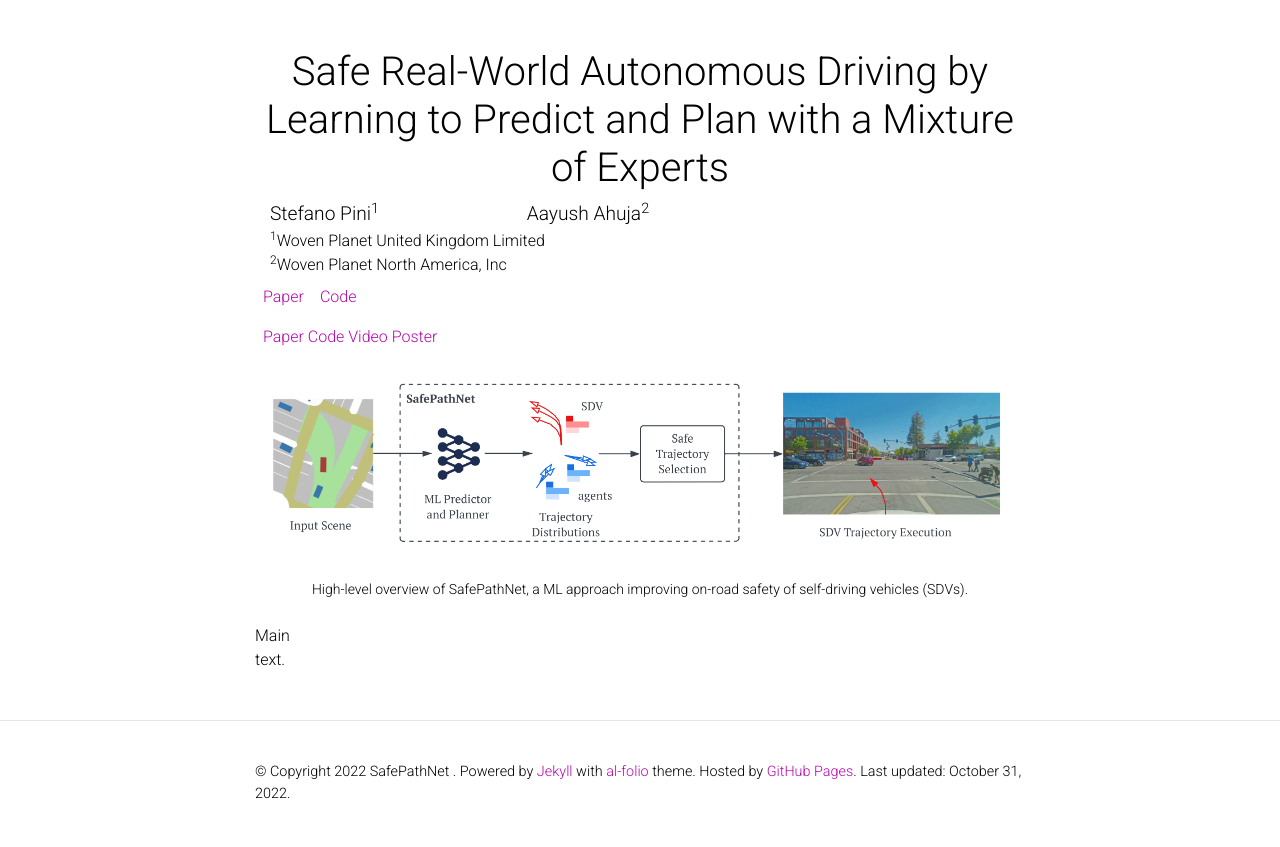
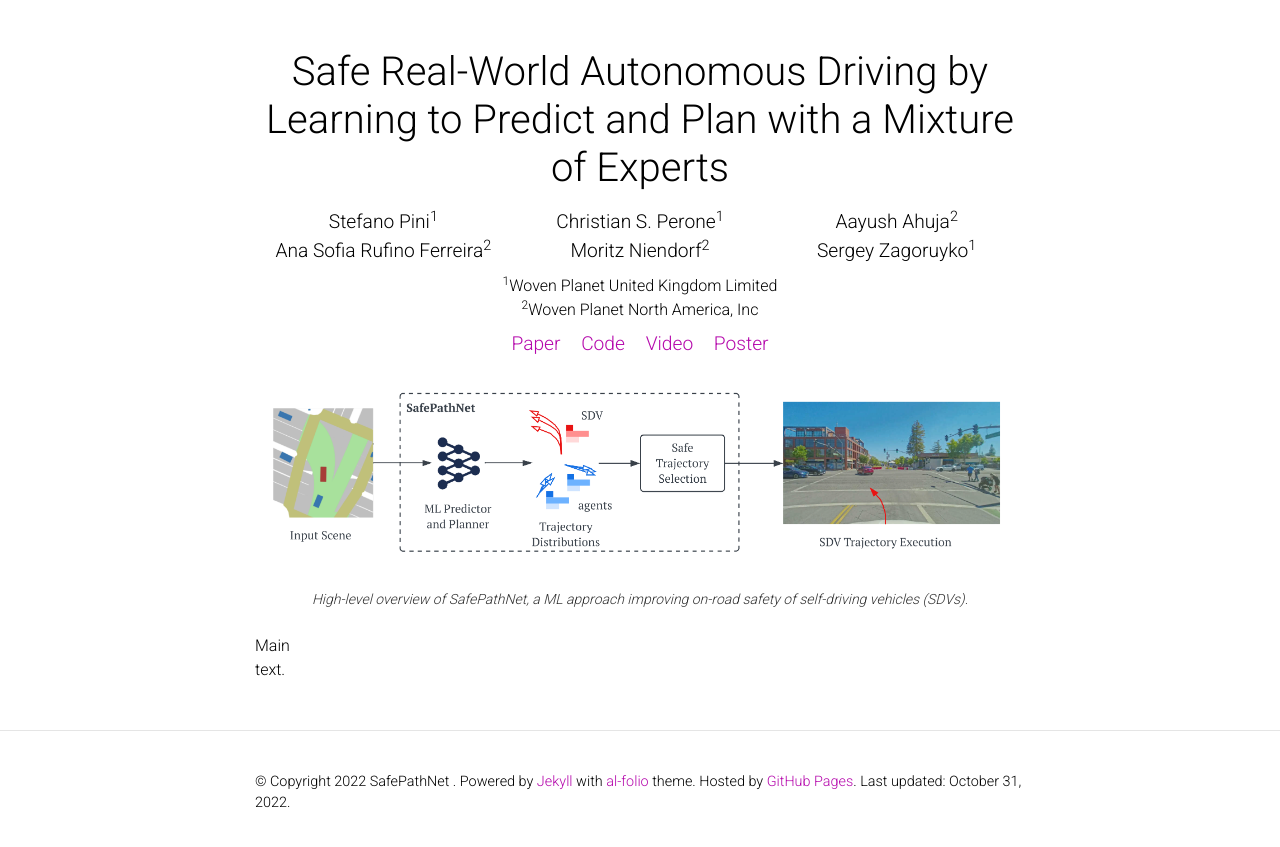
Before and after one commit to wp-research-uk/safepathnet, a Jekyll site: the page built from _pages/home.md, in a window 1280 px wide. Shown: the top 847 px of the page. Built offline with Jekyll 4.4.1, drawn with Linux system fonts in a browser that asks for light colours; full-size pictures stand in for the smaller copies a plugin makes; comment, search, counter and statistics services are not loaded; a style sheet for code colours, icons or effects is not loaded.

Commit message:
Update content

```diff
--- a/_layouts/home.html
+++ b/_layouts/home.html
@@ -17,27 +17,27 @@
 
       <!-- home.html -->
       <div class="post">
-        <header class="post-header">
-          <h1 class="post-title text-center mb-2">
+        <header class="post-header pb-3">
+          <h1 class="post-title text-center mb-3">
            {% if site.title == "blank" -%}<span class="font-weight-bold">{{ site.first_name }}</span> {{ site.middle_name }} {{ site.last_name }}{%- else -%}{{ site.title }}{%- endif %}
           </h1>
-          <div class="container"><div class="row text-big">
+          <div class="container text-center text-big mt-2 mb-2"><div class="row">
             {% for author in page.authors %}
               <div class="col-6 col-md-4">{{ author.name }}<sup>{{ author.affiliation }}</sup></div>
             {% endfor %}
           </div></div>
-          <div class="container"><div class="row">
+          <div class="container text-center mt-2 mb-2"><div class="row">
             {% for affiliation in page.affiliations %}
               <div class="col-12"><sup>{{ affiliation.idx }}</sup>{{ affiliation.name }}</sup></div>
             {% endfor %}
           </div></div>
-          <div class="container"><div class="row">
+          <div class="container text-center text-big mt-2 mb-2"><div class="row"><div class="col-12">
             {% for link in page.links %}
-              <a class="m-2" href="{{ link.url }}" {% if link.newtab %}target="_blank"{% endif %}>{{ link.text }}</a>
+              <a class="ml-2 mr-2" href="{{ link.url }}" {% if link.newtab %}target="_blank"{% endif %}>{{ link.text }}</a>
             {% endfor %}
-          </div></div>
+          </div></div></div>
           {% if page.subtitle %}
-          <p class="desc p-2 mb-3">{{ page.subtitle }}</p>
+          <p class="desc p-2 mb-2">{{ page.subtitle }}</p>
           {% endif %}
         </header>
 
--- a/_pages/home.md
+++ b/_pages/home.md
@@ -11,8 +11,16 @@ social: false  # includes social icons at the bottom of the page
 authors:
   - name: Stefano Pini
     affiliation: 1
+  - name: Christian S. Perone
+    affiliation: 1
   - name: Aayush Ahuja
     affiliation: 2
+  - name: Ana Sofia Rufino Ferreira
+    affiliation: 2
+  - name: Moritz Niendorf
+    affiliation: 2
+  - name: Sergey Zagoruyko
+    affiliation: 1
 
 affiliations:
   - idx: 1
--- a/_sass/_base.scss
+++ b/_sass/_base.scss
@@ -70,6 +70,8 @@ blockquote {
   margin-top: 0.75rem;
   margin-bottom: 1.5rem;
   text-align: center;
+  font-style: italic;
+  color: #333;
 }
 
 // Card
```
Also changed, not shown: other parts of _pages/home.md (+9 -3 lines).
